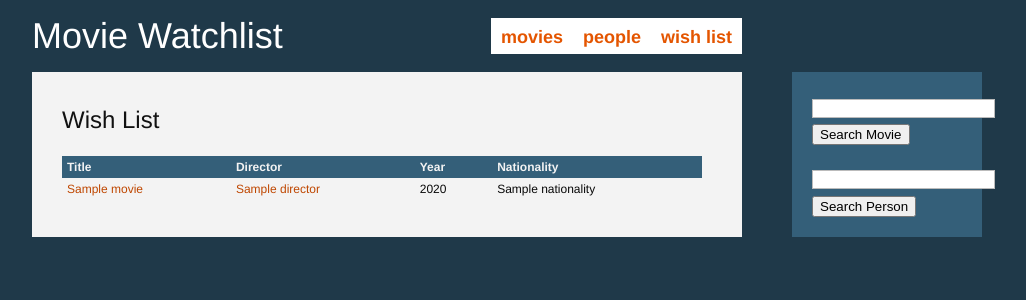
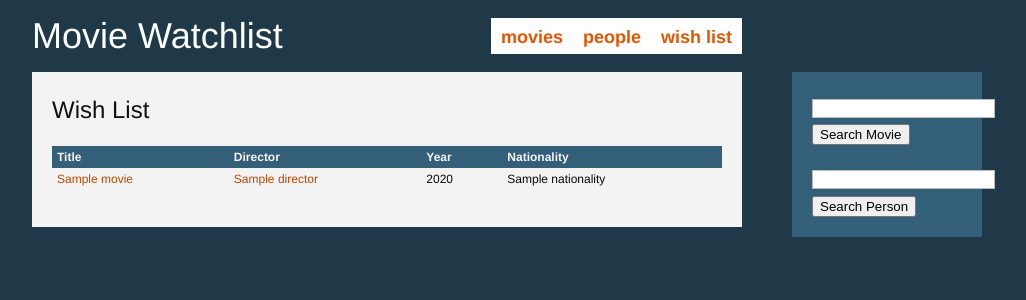
Before and after one commit to tshddx/watchlist2, a Django app: template watchlist/templates/wish_list.html in a window 1280 px wide. Shown: the top 300 px of the page, without its empty margins (133-1159 px from the left). Run offline with Django 3.2, Linux system fonts and the light colour scheme; the template is opened without the code that fills it: most values are stand-ins (such as "Sample title", 1, 10 or a date in 2020); some libraries are stand-ins or nearby versions.

Commit message:
Removed some old bad markup from wish_list.html.

```diff
--- a/watchlist/templates/wish_list.html
+++ b/watchlist/templates/wish_list.html
@@ -5,7 +5,6 @@
 {% endblock %}
 
 {% block content %}
-    <div class="content">
   <h2> Wish List </h2>
   <table>
     <thead>
@@ -25,5 +24,4 @@
       {% endfor %}
     </tbody>
   </table>
-    </div>
 {% endblock %}
```
Lines whose indentation alone changed are shown as unchanged.
